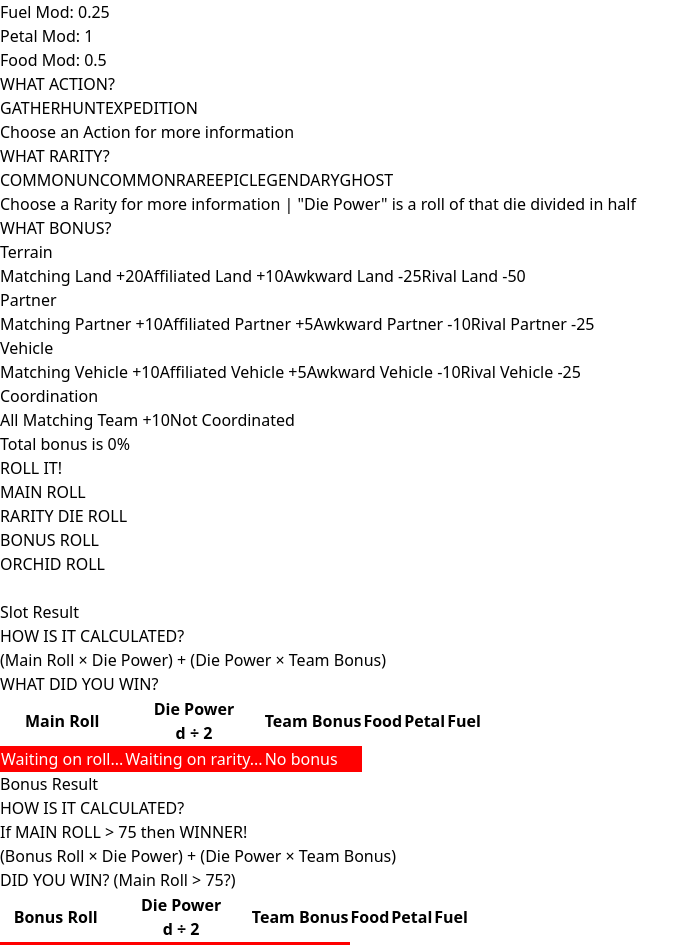
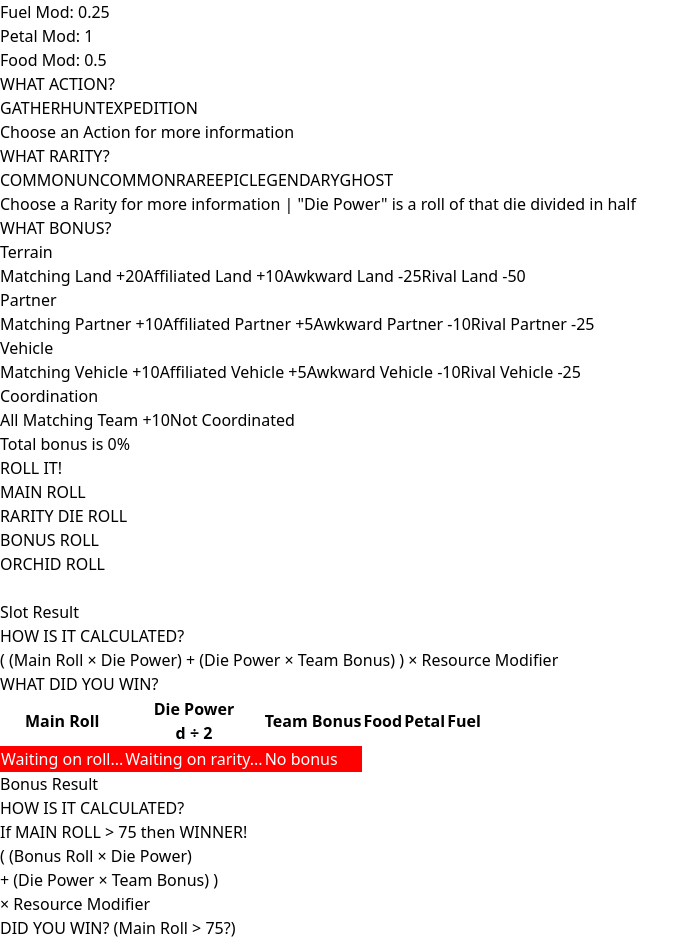
Before and after one commit to stargelnaz/oh-logic, a React (Create React App) app: page / in a window 1280 px wide. Shown: the top 945 px of the page, without its empty margins (0-700 px from the left). Built offline with nearby package versions, Linux system fonts and the light colour scheme.

Commit message:
fixed resource modifiers

```diff
--- a/src/App.js
+++ b/src/App.js
@@ -336,7 +336,8 @@ const App = () => {
               <span className='font-bold'>HOW IS IT CALCULATED?</span>
             </div>
             <div>
-              (Main Roll &times; Die Power) + (Die Power &times; Team Bonus)
+              ( (Main Roll &times; Die Power) + (Die Power &times; Team Bonus) )
+              &times; Resource Modifier
             </div>
           </div>
           <div className='flex flex-col w-2/3 m-2 p-2 bg-green-200'>
@@ -452,7 +453,9 @@ const App = () => {
             <div>If MAIN ROLL &gt; 75 then WINNER!</div>
             <div>
               {' '}
-              (Bonus Roll &times; Die Power) + (Die Power &times; Team Bonus)
+              ( (Bonus Roll &times; Die Power) <br />+ (Die Power &times; Team
+              Bonus) )
+              <br /> &times; Resource Modifier
             </div>
           </div>
           <div className='flex flex-col w-2/3 m-2 p-2 bg-green-300'>
```
